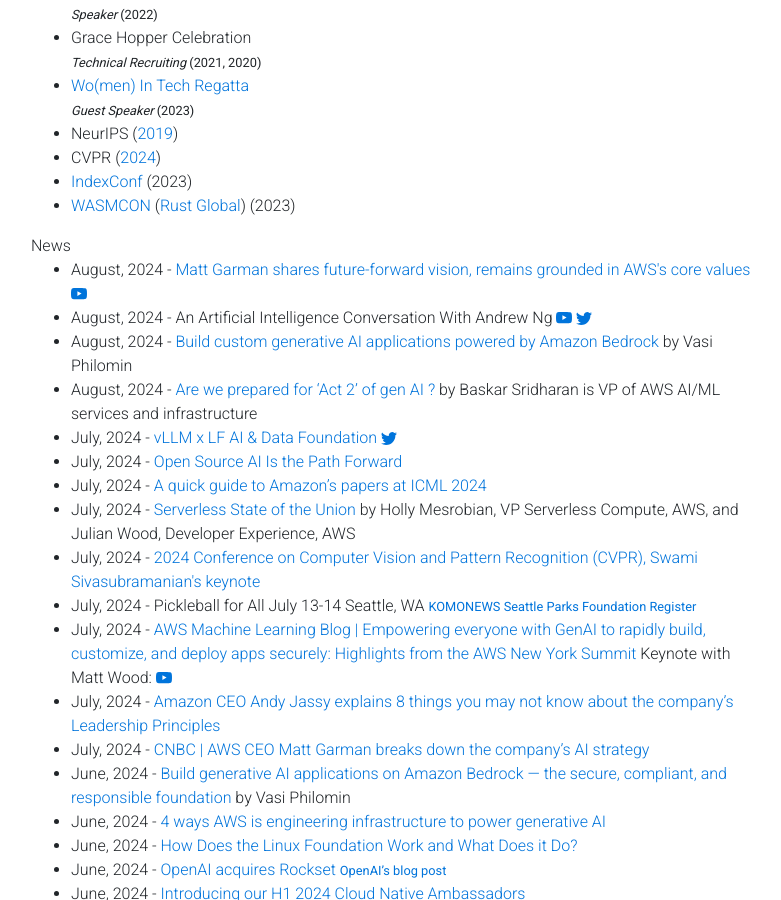
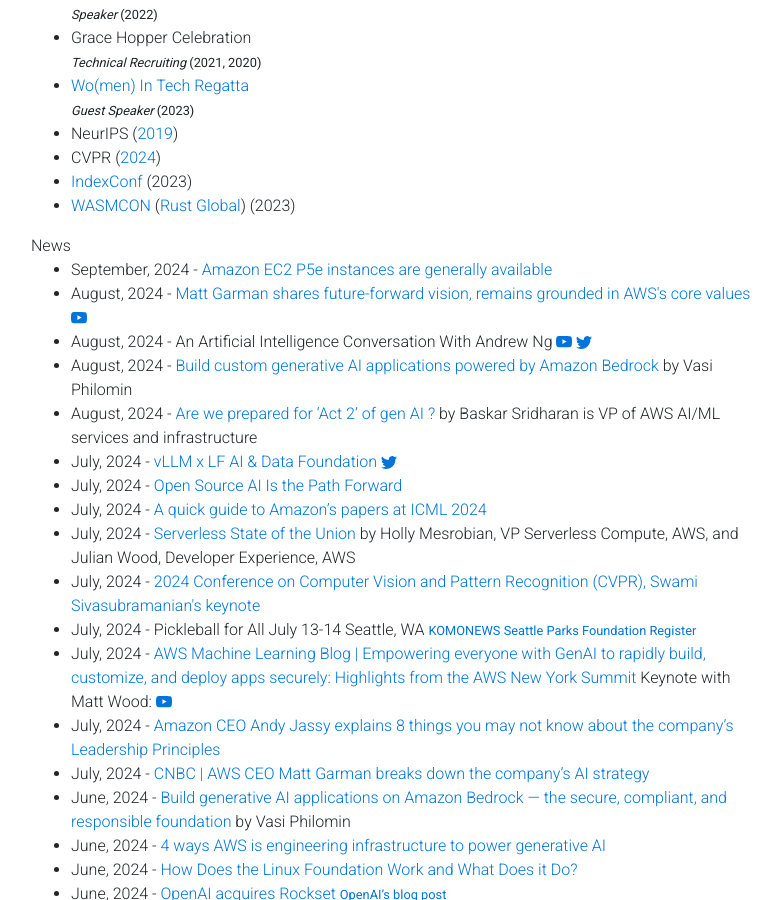
Before and after one commit to gfw001/gfw001.github.io, a Jekyll site: the page portfolio.html, which Jekyll copies as it is, in a window 1280 px wide and 900 px high, scrolled down 1568 px. Shown: the whole window, without its empty margins (54-835 px from the left). Built offline with Jekyll 4.4.1, drawn with Linux system fonts in a browser that asks for light colours; nearby versions of some CDN libraries; a style sheet for code colours, icons or effects is not loaded.

Commit message:
Update portfolio.html

```diff
--- a/portfolio.html
+++ b/portfolio.html
@@ -309,6 +309,9 @@
 
       News
 	<ul>
+	<li>
+	       September, 2024 - <a href="https://aws.amazon.com/blogs/machine-learning/amazon-ec2-p5e-instances-are-generally-available/">Amazon EC2 P5e instances are generally available</a>
+	</li>
 	<li>
 	       August, 2024 - <a href="https://siliconangle.com/2024/08/26/exclusive-inside-mind-aws-ceo-matt-garman-aims-shape-future-cloud-ai/">Matt Garman shares future-forward vision, remains grounded in AWS's core values</a> <a href="https://www.youtube.com/watch?v=fQdTdWfpu8Q&embeds_referring_euri=https%3A%2F%2Fsiliconangle.com%2F">
 		<svg xmlns="http://www.w3.org/2000/svg" width="16" height="16" fill="currentColor" class="bi bi-youtube" viewBox="0 0 16 16">
```
